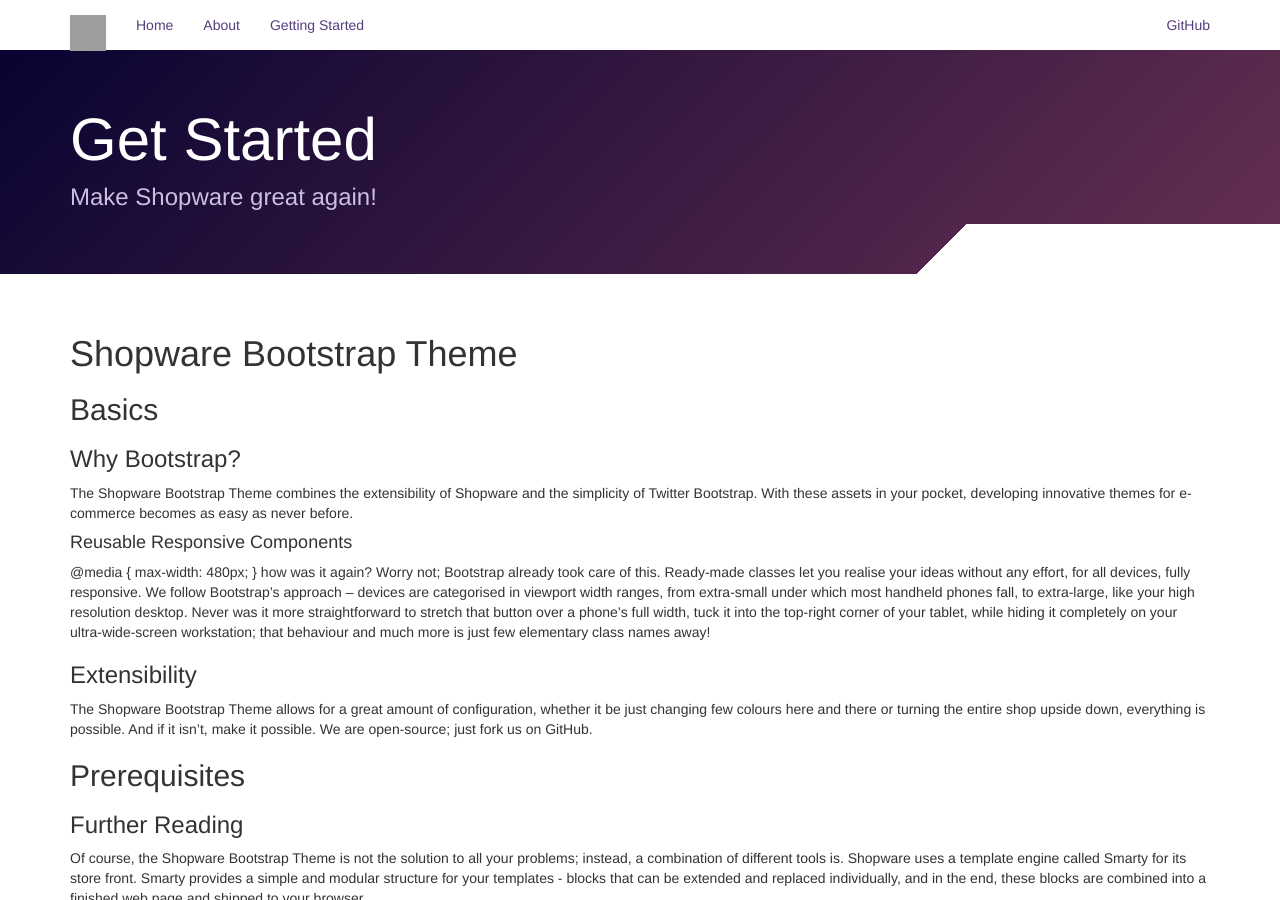
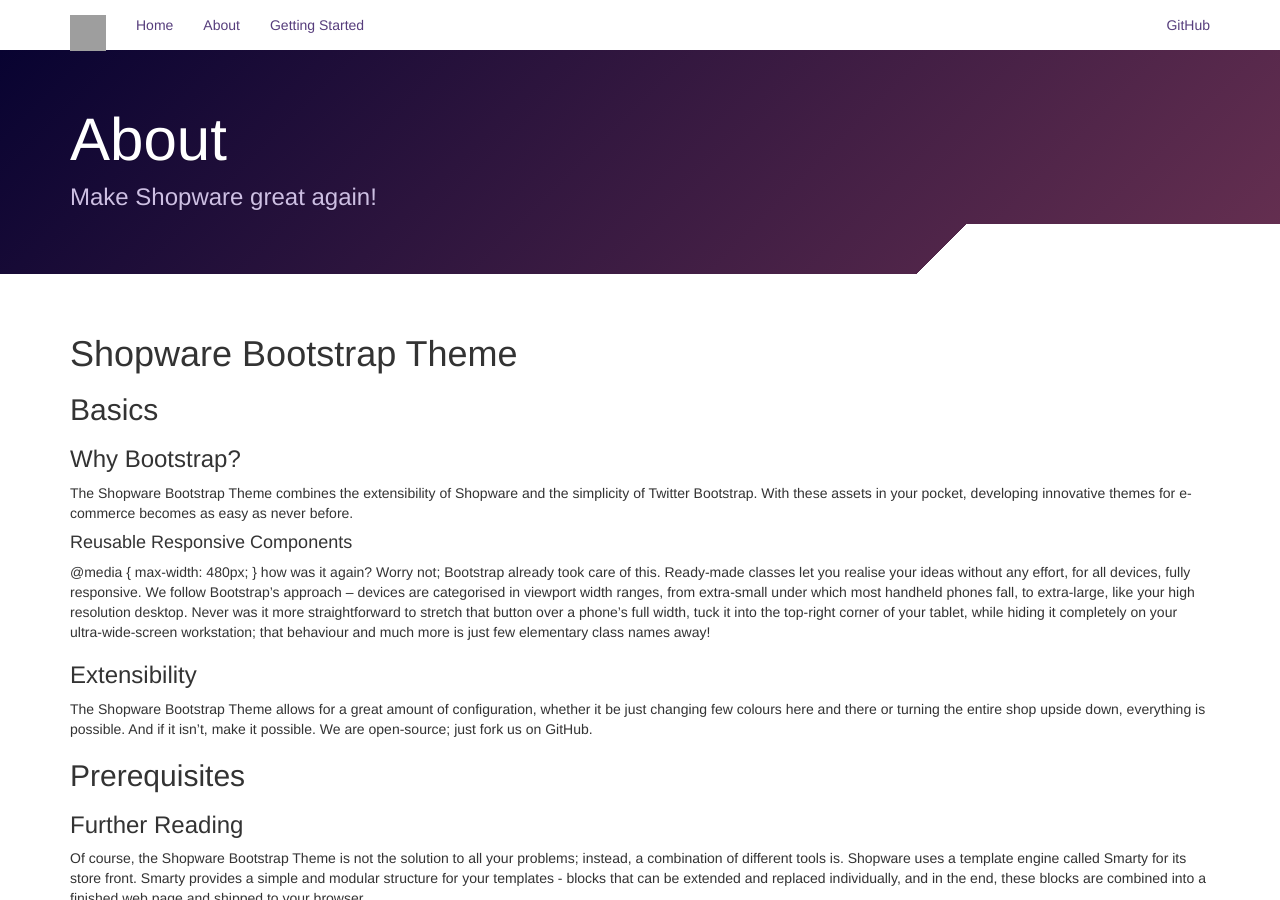
Before and after one commit to conexco/shopware-bootstrap-theme, a Jekyll site: the page built from docs/about.md, in a window 1280 px wide and 900 px high. Built offline with Jekyll 4.4.1, drawn with Linux system fonts in a browser that asks for light colours; nearby versions of some CDN libraries; grey boxes are pictures that could not be loaded.

Commit message:
Update and rename start.md to about.md

```diff
--- a/docs/start.md
+++ b/docs/about.md
@@ -1,6 +1,6 @@
 ---
 layout: default
-title: Get Started
+title: About
 description: Make Shopware great again!
 ---
 
```
